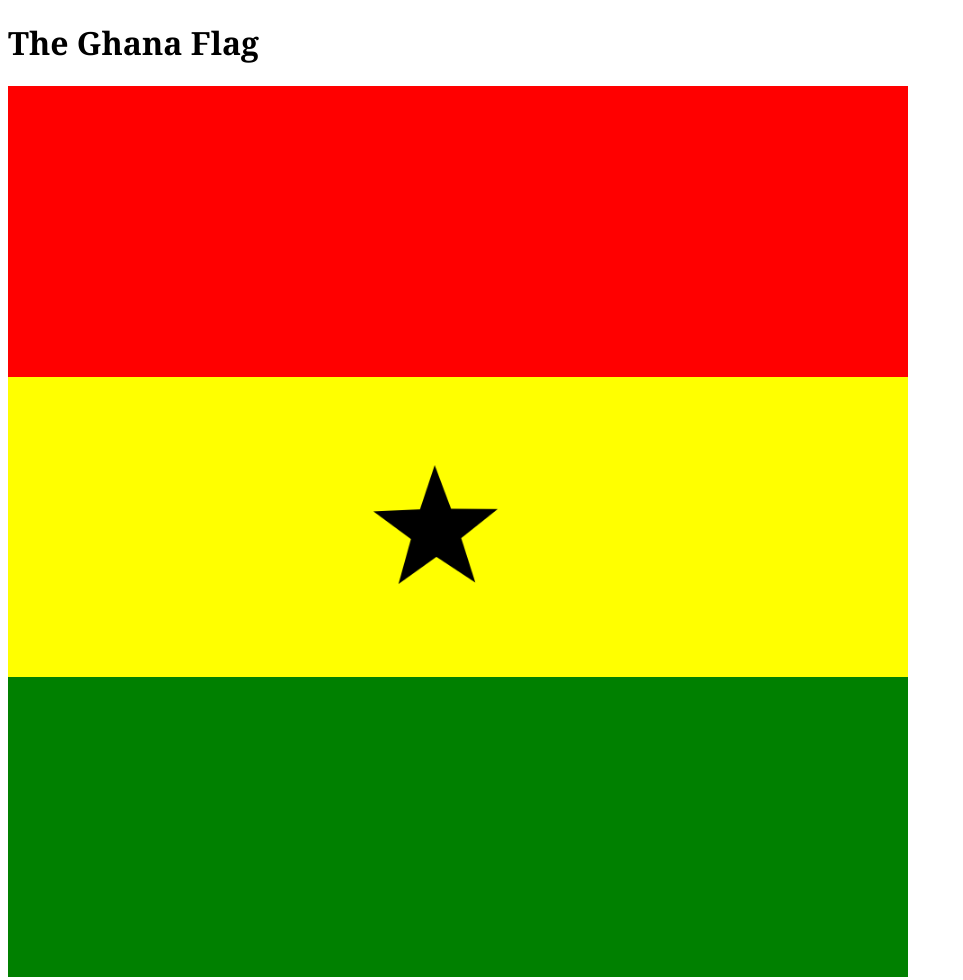
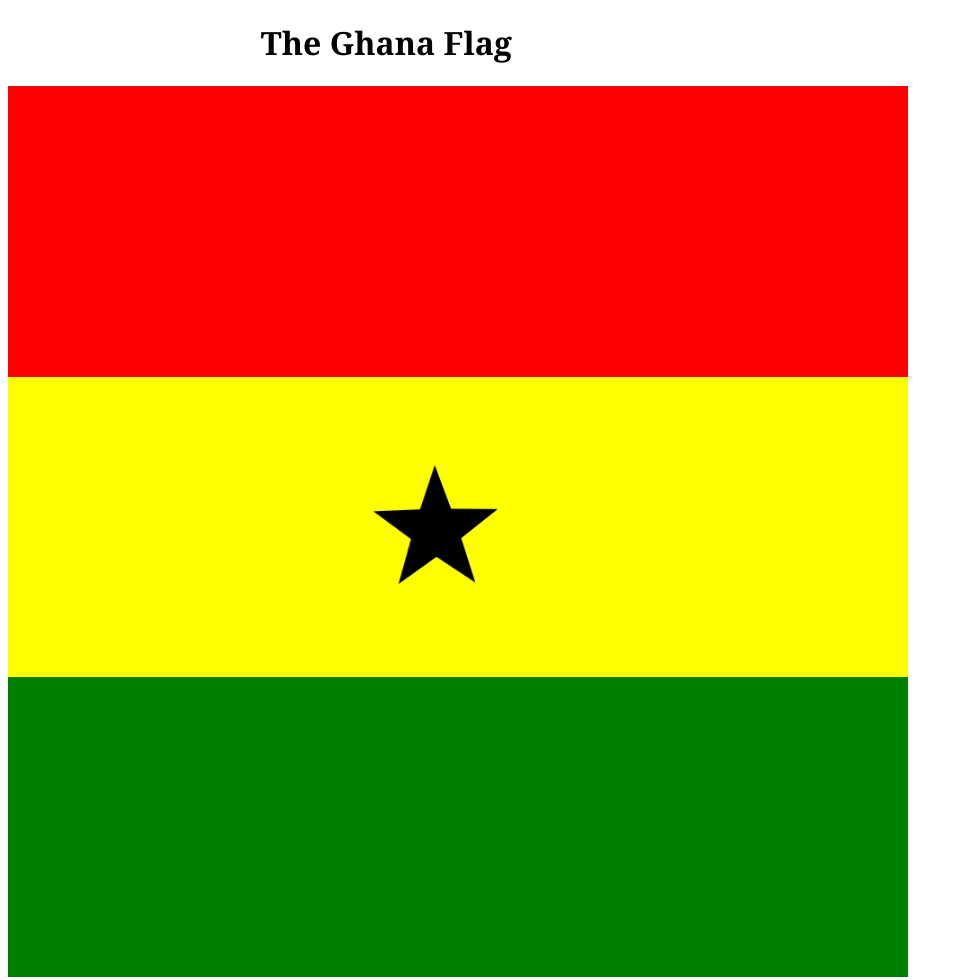
Before and after one commit to kwabenafullstack/Ghana-Flag, a plain HTML site: page index.html in a window 1280 px wide. Shown: the whole page, without its empty margins (0-963 px from the left). Drawn offline with Linux system fonts and the light colour scheme.

Commit message:
Update index.html

```diff
--- a/index.html
+++ b/index.html
@@ -7,7 +7,7 @@
     <style>
         h1{
             text-align: left;
-            margin-right: 20%;
+            margin-left: 20%;
             font-size: xx-large;
             font-style: normal;
             font-family: Georgia, 'Times New Roman', Times, serif;
```
